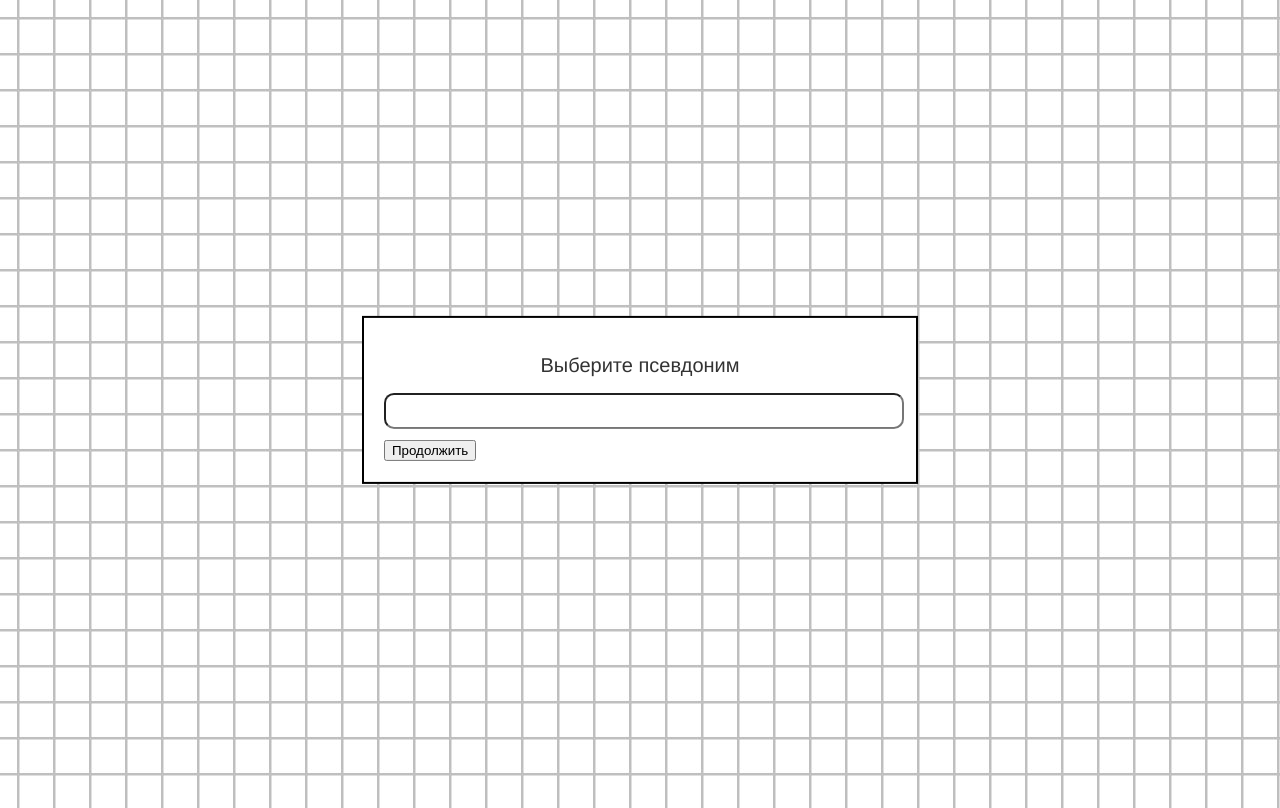
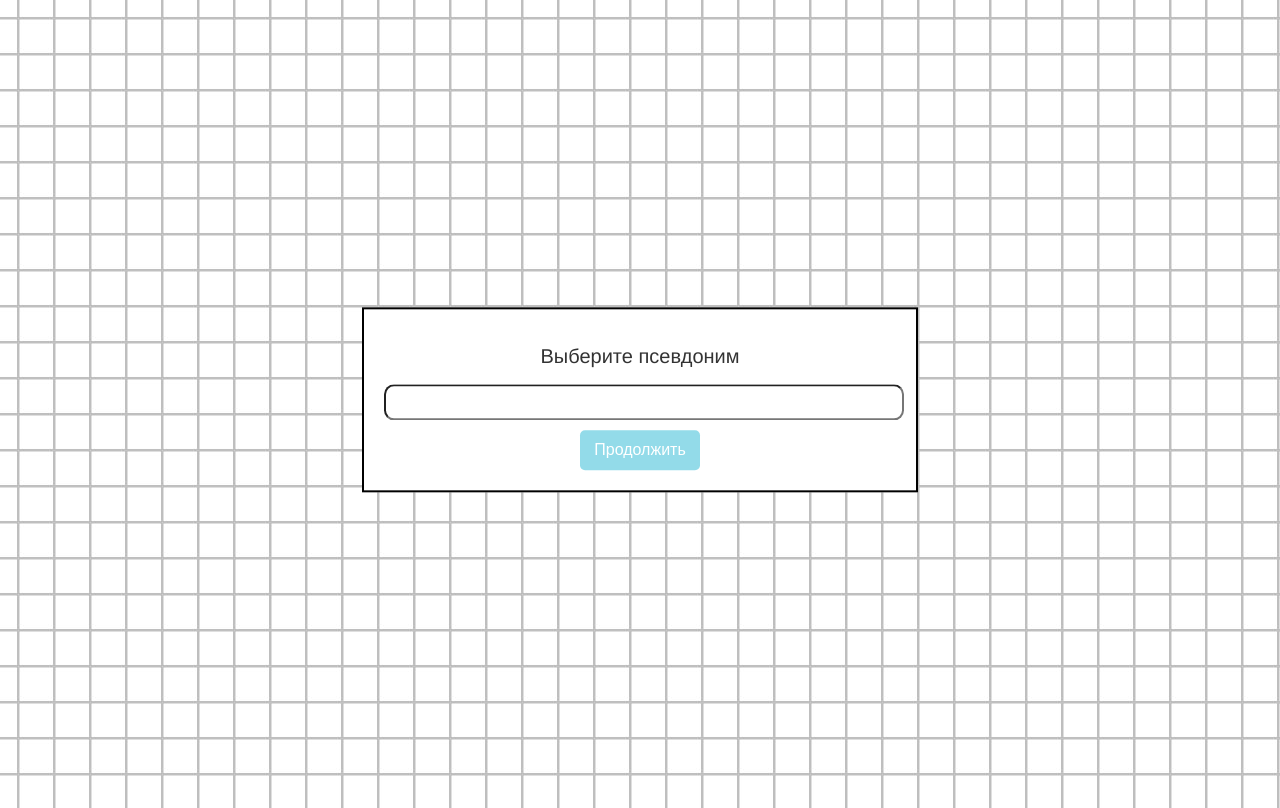
Before and after one commit to AlexWEBArt/AHJ-Chat-frontend, a website built with webpack: page src/index.html in a window 1280 px wide. Built offline with nearby package versions, Linux system fonts and the light colour scheme.

Commit message:
fixed some style 25.03.23

```diff
--- a/src/css/style.css
+++ b/src/css/style.css
@@ -55,6 +55,7 @@ h1 {
     padding: 20px;
     overflow: auto;
     position: fixed;
+    text-align: center;
     top: 50%;
     left: 50%;
     transform: translate(-50%, -50%);
@@ -62,13 +63,27 @@ h1 {
     border: 2px solid black;
 }
 
+.modal-form {
+  text-align: center;
+}
+
+.modal-button {
+    width: 120px;
+    height: 40px;
+    color: #fff;
+    font-size: 16px;
+    outline: none;
+    background-color: #93dbe9;
+    border-radius: 5px;
+
+    border-width: 0;
+    border-style: none;
+    border-image: none;
+}
+
 .display-none {
     display: none;
 }
-
-/* .subscriptions, .chat {
-    white-space: pre;
-} */
 
 .form-error {
     position: absolute;
--- a/src/js/RenderModal.js
+++ b/src/js/RenderModal.js
@@ -141,6 +141,7 @@ export default class RenderModal {
   }
 
   static getError(el) {
+    document.querySelector('.loadingio-spinner-spinner-ugc4sg2wum').remove();
     const errors = {
       nickname: {
         valueMissing: 'Заполните, пожалуйста, поле "Псевдоним"',
```
